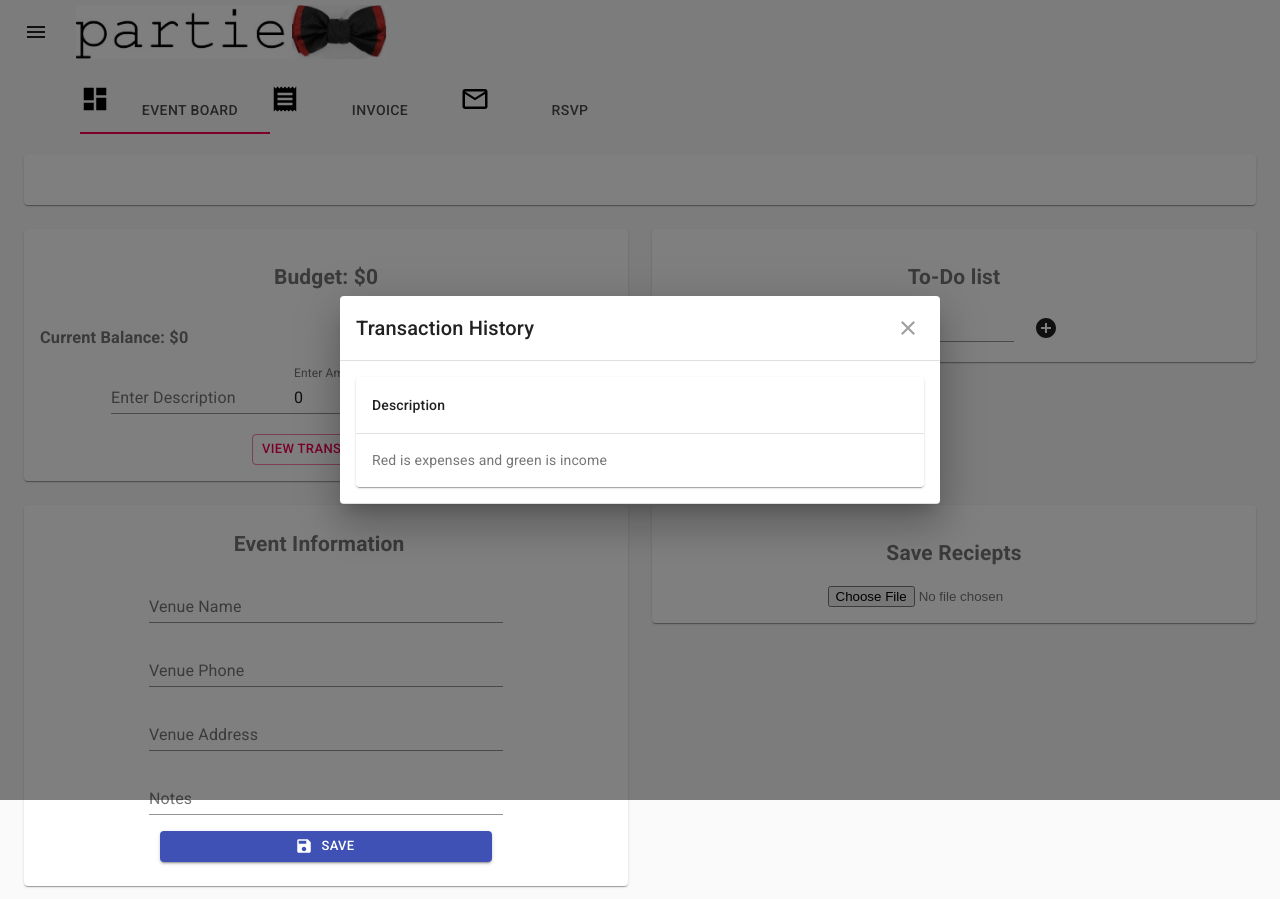
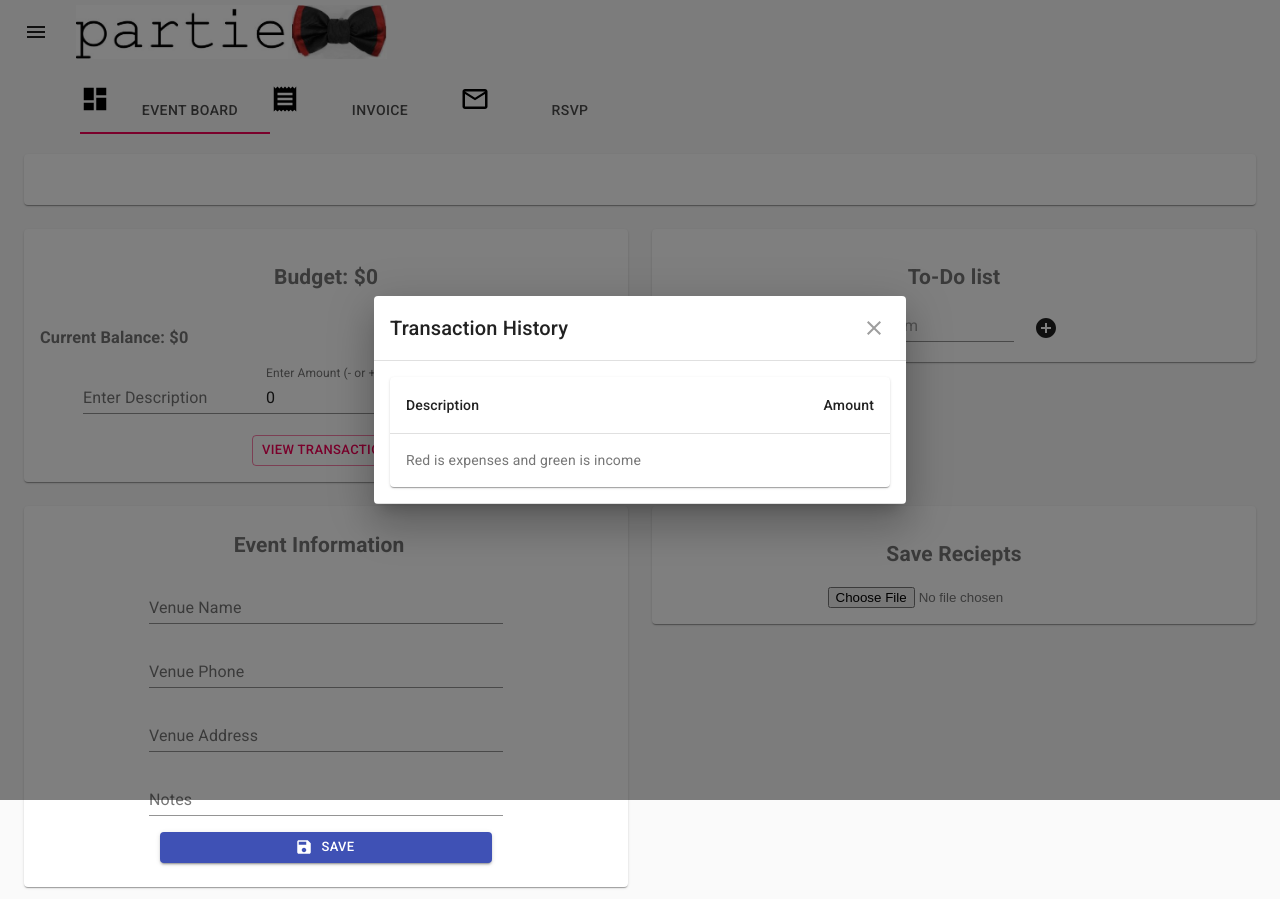
Before and after one commit to blegesse-git/Project-3, a React (Create React App) app in the folder client/: page /events in a window 1280 px wide. Both pictures are taken after a click on the button "VIEW TRANSACTION". Built offline with nearby package versions, Linux system fonts and the light colour scheme.

Commit message:
budget style

```diff
--- a/client/src/components/Budget/index.js
+++ b/client/src/components/Budget/index.js
@@ -66,7 +66,8 @@ const Budget = (props) => {
                 <form onSubmit={onSubmit}>
                     <TextField label="Enter Description" value = {text} onChange = {(e) => setText(e.target.value)}/>
                     <TextField label="Enter Amount (- or +)" value = {amount} onChange = {(e) => setAmount(e.target.value)}/>
-                    <button id="enter">Enter</button>
+                    {/* <br></br> */}
+                    <button id="enter" variant="outlined" color="secondary" size = "small">ENTER</button>
                 </form>
                 <Transaction transactionState={{ transactions }} />
 
--- a/client/src/components/Budget/style.css
+++ b/client/src/components/Budget/style.css
@@ -11,6 +11,9 @@
     background-color: white;
     border: 1px solid #4CAF50;
     border-radius: 5px;
-    padding: 5px;
+    padding: 6px;
+    width: 100px;
     margin: 10px;
+
+
 }
--- a/client/src/components/table/index.js
+++ b/client/src/components/table/index.js
@@ -13,7 +13,7 @@ import { Transaction } from '../Transaction/transactionList'
 
 const useStyles = makeStyles({
   table: {
-    minWidth: 650,
+    minWidth: 500,
   },
 });
 
```
